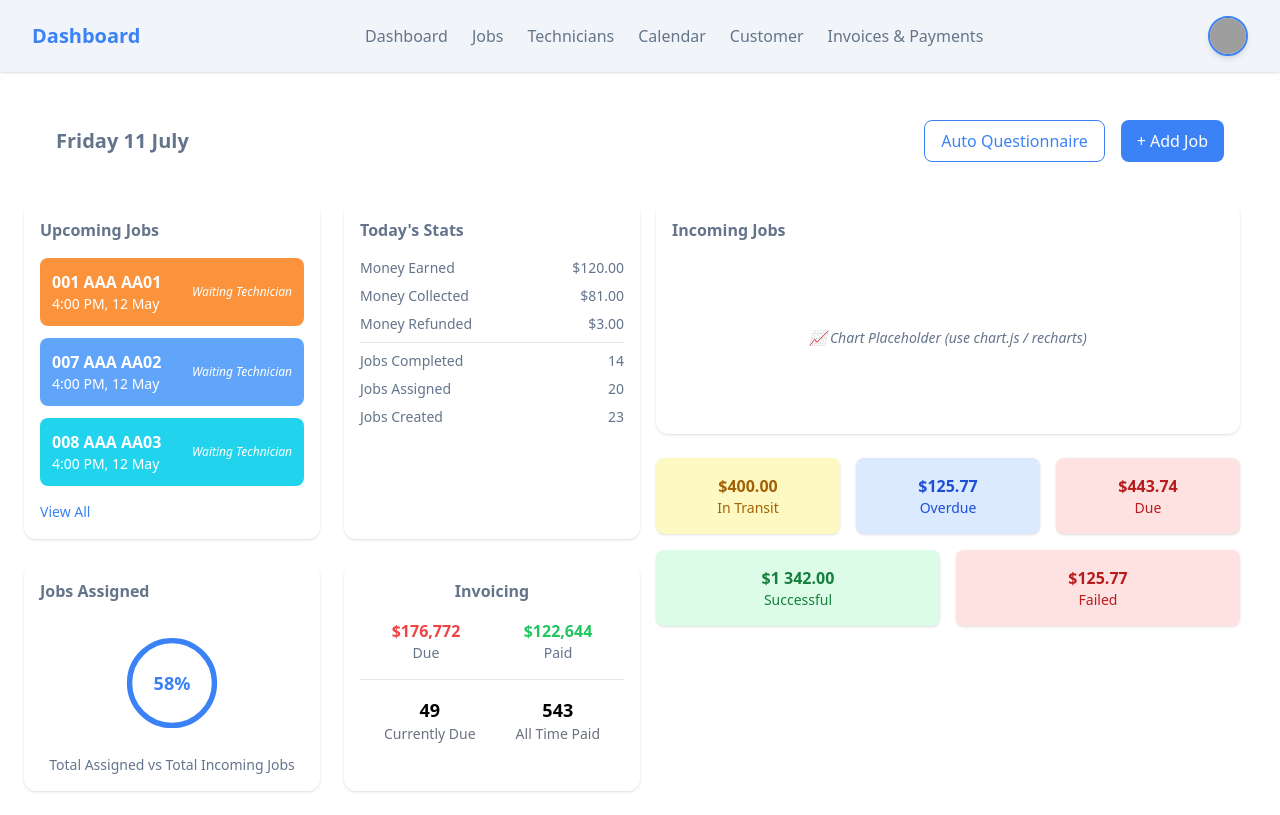
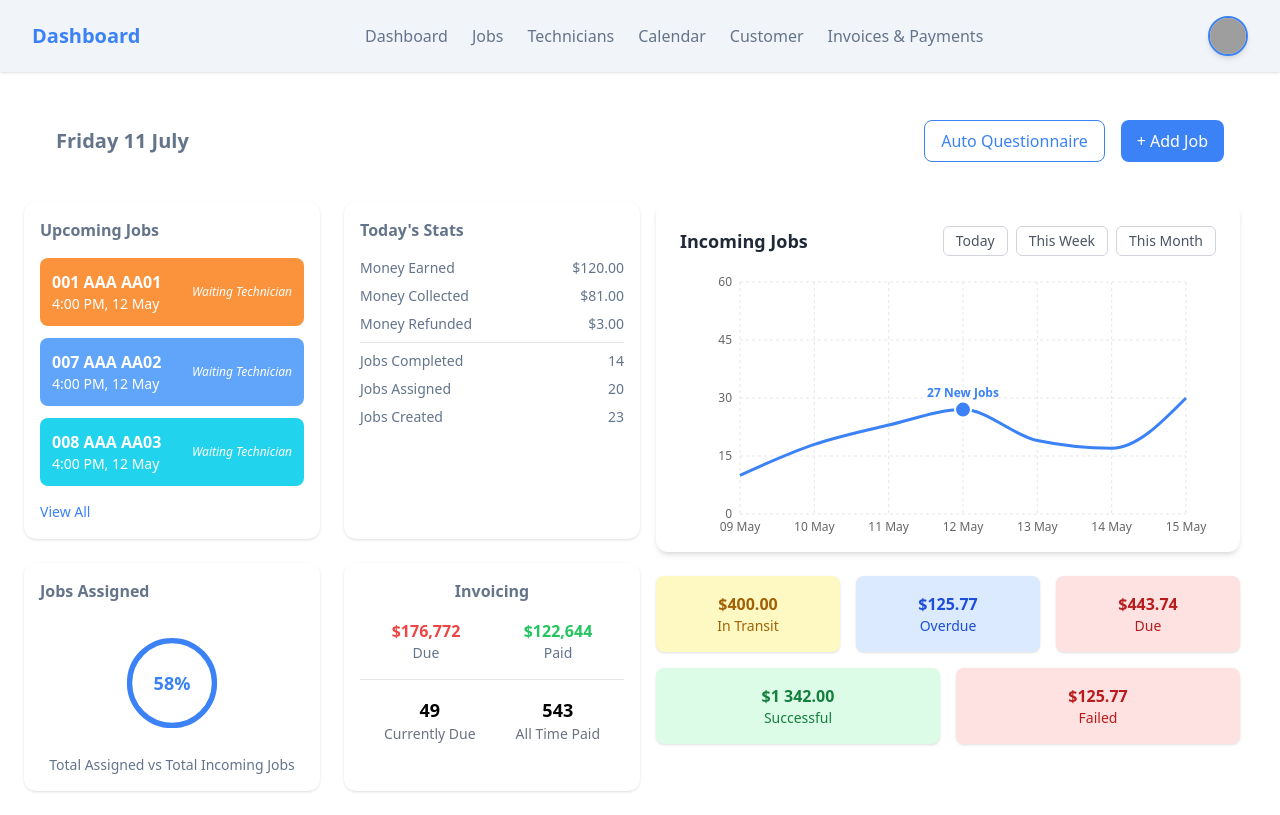
Before and after one commit to pharhan7/Ravi-Admin, a React (Vite) app: page / in a window 1280 px wide. Built offline with nearby package versions, Linux system fonts and the light colour scheme; grey boxes are pictures that could not be loaded.

Commit message:
Update IncomingJobsChart.jsx

```diff
--- a/src/components/IncomingJobsChart.jsx
+++ b/src/components/IncomingJobsChart.jsx
@@ -1,12 +1,76 @@
 import React from 'react';
+import {
+  LineChart, Line, XAxis, YAxis, CartesianGrid, Tooltip, ResponsiveContainer, ReferenceDot
+} from 'recharts';
+
+const data = [
+  { date: '09 May', jobs: 10 },
+  { date: '10 May', jobs: 18 },
+  { date: '11 May', jobs: 23 },
+  { date: '12 May', jobs: 27 },
+  { date: '13 May', jobs: 19 },
+  { date: '14 May', jobs: 17 },
+  { date: '15 May', jobs: 30 },
+];
 
 const IncomingJobsChart = () => {
   return (
-    <div className="bg-white p-4 rounded-xl shadow">
-      <h3 className="font-semibold text-neutral mb-4">Incoming Jobs</h3>
-      <div className="h-40 flex items-center justify-center text-neutral text-sm italic">
-        📈 Chart Placeholder (use chart.js / recharts)
+    <div className="bg-white p-6 rounded-xl shadow-md w-full max-w-2xl mx-auto h-[350px]">
+      <div className="flex items-center justify-between mb-4">
+        <h3 className="text-lg font-semibold text-gray-800">Incoming Jobs</h3>
+        <div className="flex space-x-2">
+          {['Today', 'This Week', 'This Month'].map((range) => (
+            <button
+              key={range}
+              className="px-3 py-1 rounded-md text-sm font-medium border bg-white text-gray-600 border-gray-300"
+            >
+              {range}
+            </button>
+          ))}
+        </div>
       </div>
+
+      <ResponsiveContainer width="100%" height="100%">
+        <LineChart data={data} margin={{ top: 10, right: 30, left: 0, bottom: 30 }}>
+          <CartesianGrid stroke="#e5e7eb" strokeDasharray="3 3" />
+          <XAxis
+            dataKey="date"
+            tick={{ fontSize: 12 }}
+            axisLine={false}
+            tickLine={false}
+          />
+          <YAxis
+            domain={[0, 60]}
+            tick={{ fontSize: 12 }}
+            axisLine={false}
+            tickLine={false}
+          />
+          <Tooltip />
+          <Line
+            type="monotone"
+            dataKey="jobs"
+            stroke="#3b82f6"
+            strokeWidth={3}
+            dot={false}
+            activeDot={false}
+          />
+          <ReferenceDot
+            x="12 May"
+            y={27}
+            r={8}
+            fill="#3b82f6"
+            stroke="white"
+            strokeWidth={2}
+            label={{
+              value: '27 New Jobs',
+              position: 'top',
+              fill: '#3b82f6',
+              fontSize: 12,
+              fontWeight: 600,
+            }}
+          />
+        </LineChart>
+      </ResponsiveContainer>
     </div>
   );
 };
```
